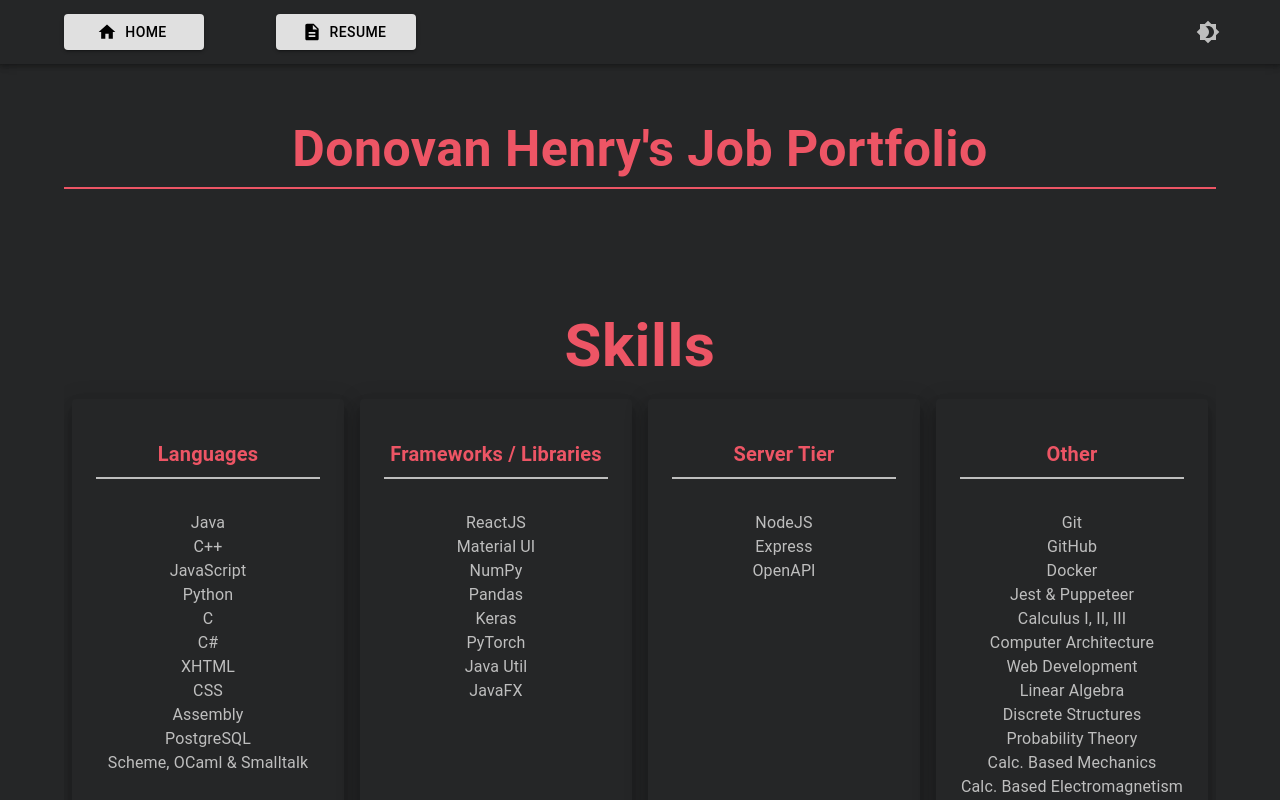
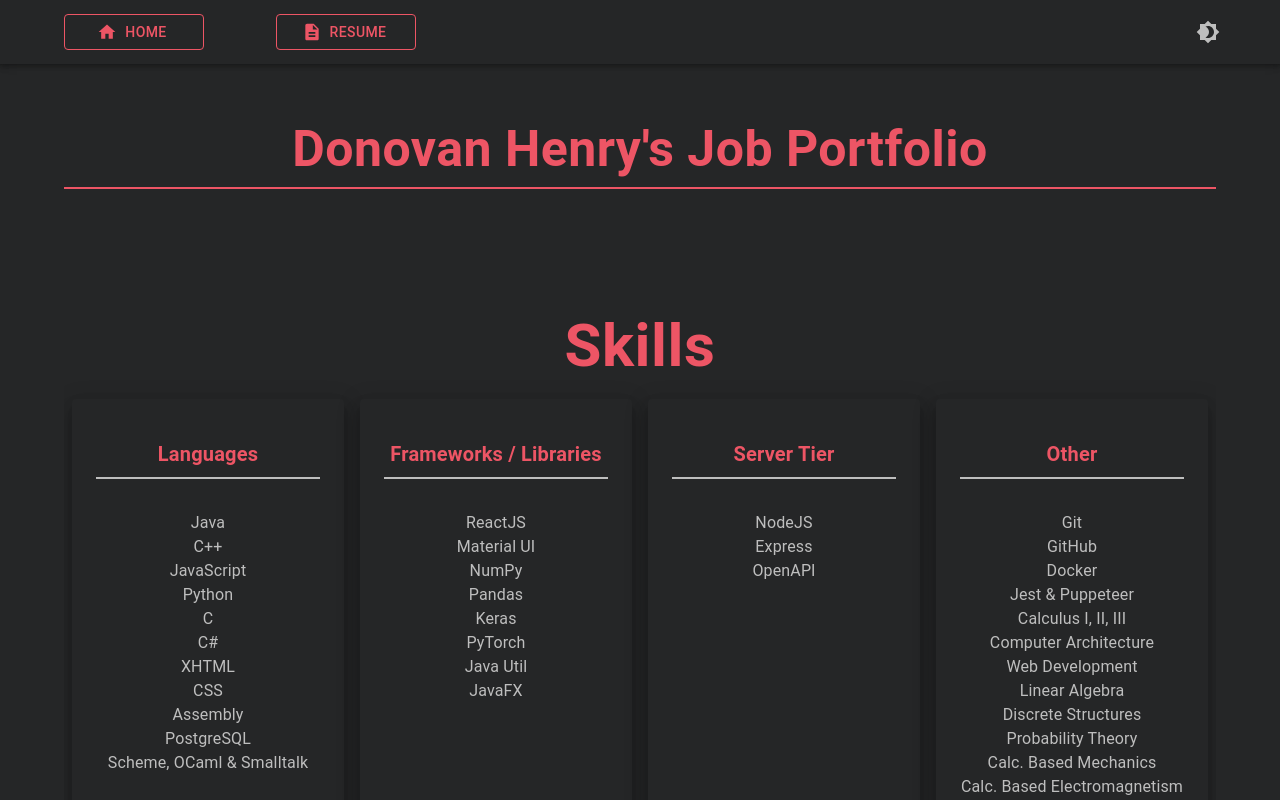
Before and after one commit to Donovanphenry/Donovanphenry, a React (Create React App) app: page /#/Resume in a window 1280 px wide. Both pictures are taken after a click on the button "PORTFOLIO". Shown: the top 800 px of the page. Built offline with nearby package versions, Linux system fonts and the light colour scheme.

Commit message:
Changed colors of traversal buttons to outlined.

```diff
--- a/src/Home.js
+++ b/src/Home.js
@@ -60,7 +60,8 @@ const useStyles = makeStyles((theme) => ({
   },
 
   travBtnContainer: {
-    color: props => props.grey,
+    color: props => props == AppColors.lightTheme ?
+      props.homeBackground : props.homeSecondary,
     flexGrow: 3,
     flexBasis: 3,
   },
--- a/src/Portfolio.js
+++ b/src/Portfolio.js
@@ -65,6 +65,8 @@ const useStyles = makeStyles((theme) => ({
     display: 'flex',
     flexGrow: '1',
     flexBasis: '1',
+    color: props => props == AppColors.lightTheme ?
+      props.portfolioBackground : props.portfolioPrimary,
   },
 
   appBarThemeBtnContainer: {
@@ -97,7 +99,6 @@ const useStyles = makeStyles((theme) => ({
     margin: theme.spacing(1),
     marginLeft: theme.spacing(8),
     width: btnWidth,
-    color: 'black',
   },
 
   traversalDrawer: {
@@ -488,7 +489,7 @@ function Portfolio() {
                   className = {classes.traverseBtn}
                   startIcon = {<HomeIcon />}
                   onClick = {() => history.push('/')}
-                  variant = 'contained'
+                  variant = 'outlined'
                   color = 'inherit'
                 >
                   Home
@@ -498,7 +499,7 @@ function Portfolio() {
                   className = {classes.traverseBtn}
                   startIcon = {<DescriptionIcon />}
                   onClick = {() => history.push('/Resume')}
-                  variant = 'contained'
+                  variant = 'outlined'
                   color = 'inherit'
                 >
                   Resume
--- a/src/Resume.js
+++ b/src/Resume.js
@@ -113,6 +113,8 @@ const useStyles = makeStyles((theme) => ({
   },
 
   travBtnContainer: {
+    color: props => props == AppColors.lightTheme ?
+      props.resumeBackground : props.resumePrimary,
     flexGrow: 1,
     flexBasis: 1,
   },
@@ -623,7 +625,8 @@ function Resume() {
                   className = {classes.traverseBtn}
                   startIcon = {<HomeIcon />}
                   onClick = {() => history.push('/')}
-                  variant = 'contained'
+                  variant = 'outlined'
+                  color = 'inherit'
                 >
                   Home
                 </Button>
@@ -632,7 +635,8 @@ function Resume() {
                   className = {classes.traverseBtn}
                   startIcon = {<WorkIcon />}
                   onClick = {() => history.push('/JobPortfolio')}
-                  variant = 'contained'
+                  variant = 'outlined'
+                  color = 'inherit'
                 >
                   Portfolio
                 </Button>
```
Also changed, not shown: 11 other files (tests, documents, lock files or other folders).
